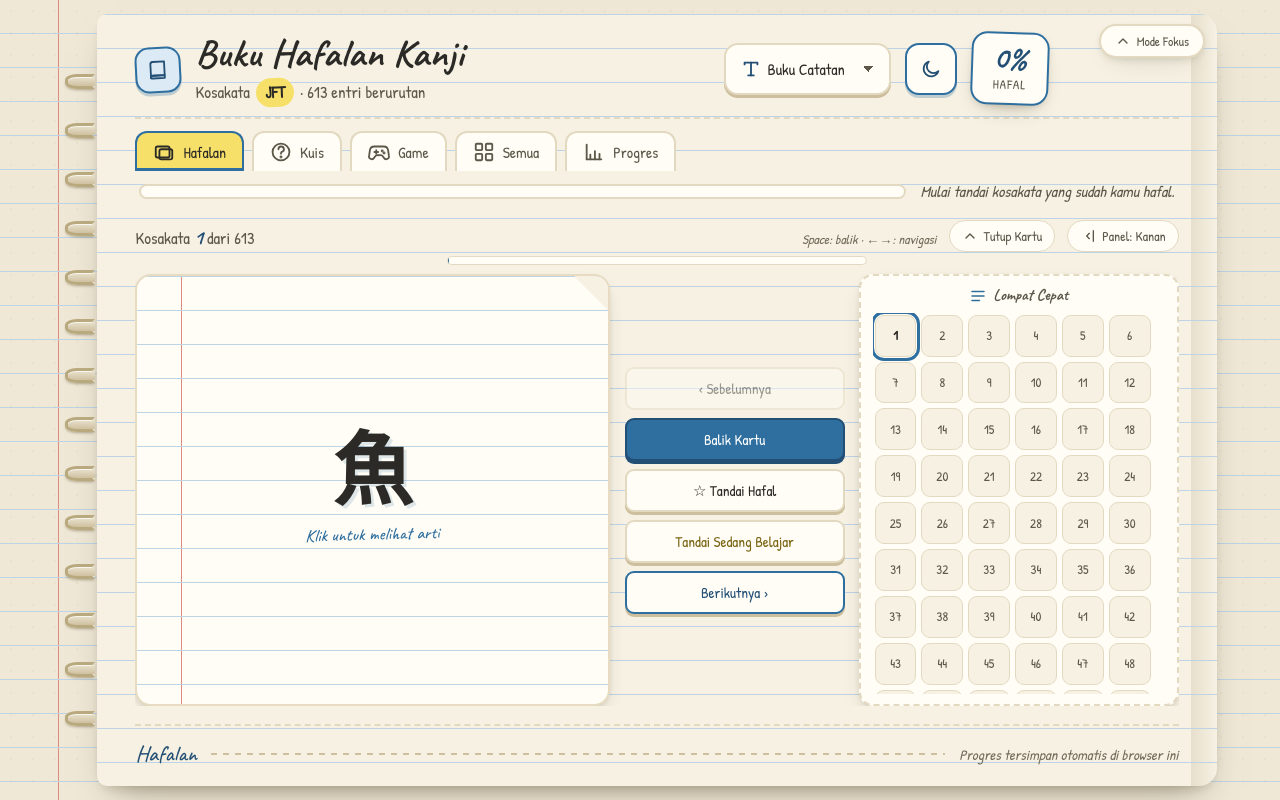
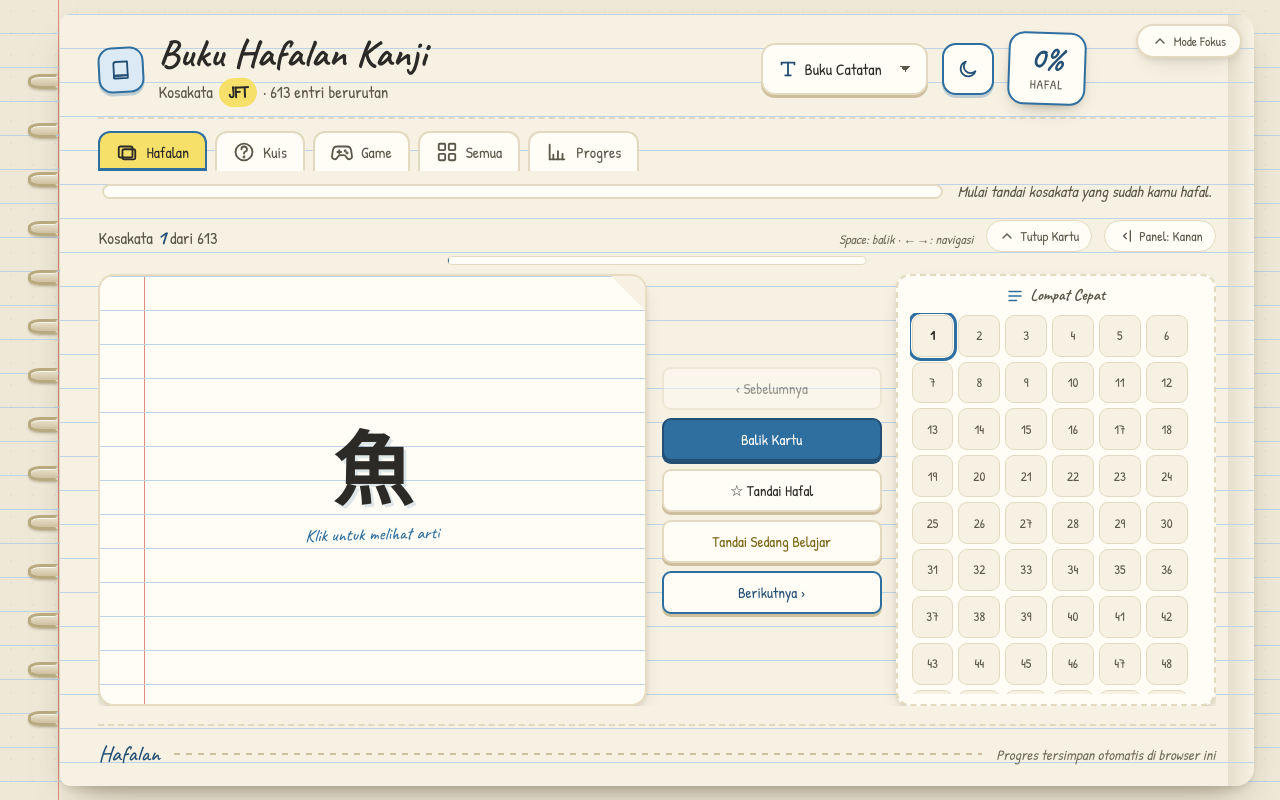
Before and after one commit to amirudinR/KanjiLPK, a React (Vite) app: page / in a window 1280 px wide. Built offline with nearby package versions, Linux system fonts and the light colour scheme; a web font is replaced by a local one.

Commit message:
fix(layout): notebook penuh di desktop (lepas batas 1120px) + grid minmax 210px
- .notebook: width 100% max-width none (dulu min(1120px,100%)) agar konten full di desktop
- .allwords-grid: minmax 190px->210px supaya kartu rapi di layar lebar

```diff
--- a/src/styles/allwords.css
+++ b/src/styles/allwords.css
@@ -182,7 +182,7 @@
 /* --- Grid View --- */
 .allwords-grid {
   display: grid;
-  grid-template-columns: repeat(auto-fill, minmax(190px, 1fr));
+  grid-template-columns: repeat(auto-fill, minmax(210px, 1fr));
   gap: 12px;
   /* Kartu setinggi isinya — tidak melar ke bawah mengikuti kartu tinggi sebaris. */
   align-items: start;
--- a/src/styles/layout.css
+++ b/src/styles/layout.css
@@ -105,7 +105,8 @@
 /* --- Jilid buku --- */
 .notebook {
   position: relative;
-  width: min(1120px, 100%);
+  width: 100%;
+  max-width: none;
   background-color: var(--paper);
   /* Kertas nyata: baris samar + tepi kanan agak gelap (bayangan lembar). */
   background-image:
```
